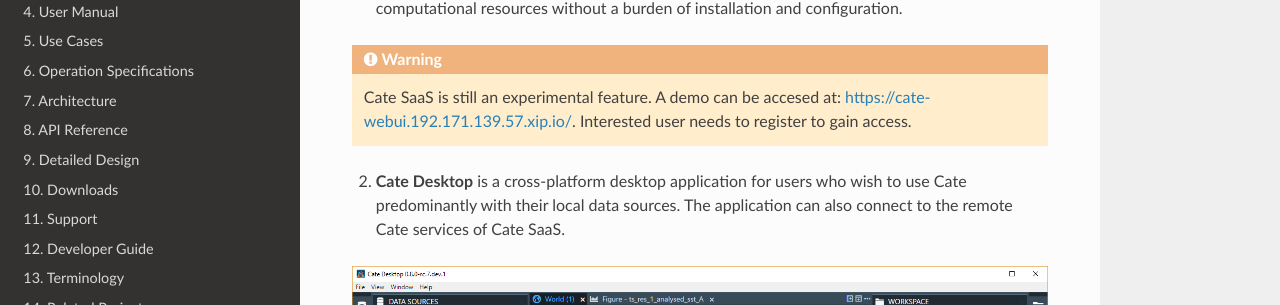
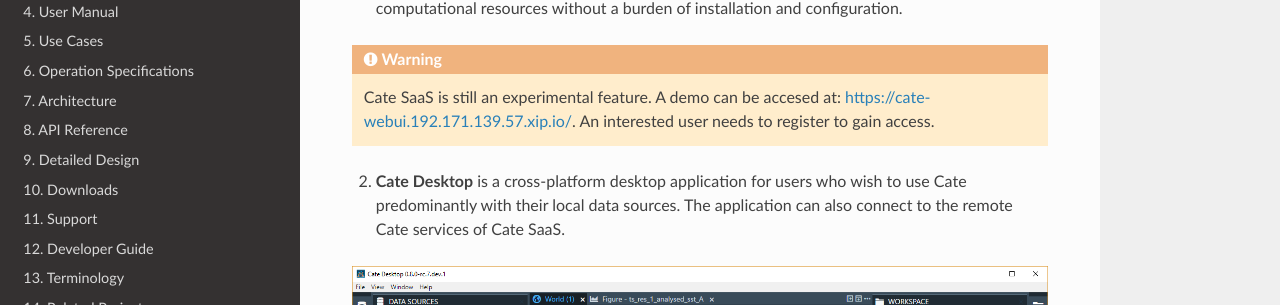
Before and after one commit to CCI-Tools/cate, a Sphinx documentation site: the page built from docs/source/about.rst, in a window 1280 px wide and 900 px high. Shown: the part 435-740 px from the top of the window. Built offline with Sphinx 7.4.7 and the Read the Docs theme 2.0.0, drawn with Linux system fonts in a browser that asks for light colours.

Commit message:
fix issues with auto docs and mocking, hopefully last

```diff
--- a/docs/source/about.rst
+++ b/docs/source/about.rst
@@ -26,7 +26,7 @@
 
 .. warning::
    Cate SaaS is still an experimental feature. A demo can be accesed at: https://cate-webui.192.171.139.57.xip.io/.
-   Interested user needs to register to gain access.
+   An interested user needs to register to gain access.
 
 
 2. **Cate Desktop** is a cross-platform desktop application for users who wish to use Cate predominantly with their
--- a/docs/source/conf.py
+++ b/docs/source/conf.py
@@ -39,7 +39,7 @@
 #    sys.modules[mod_name] = mock.Mock()
 
 autodoc_mock_imports = ["xarray", "pandas", "geopandas", "cartopy", "fiona", "numba", "shapely", "jdcal",
-                        "matplotlib", "tornado", "dateutil", "scipy", "owslib", "dask", "psutil",  ]
+                        "matplotlib", "tornado", "dateutil", "scipy", "owslib", "dask", "psutil" , "pyproj" ]
 
 # -- General configuration ------------------------------------------------
 
```
